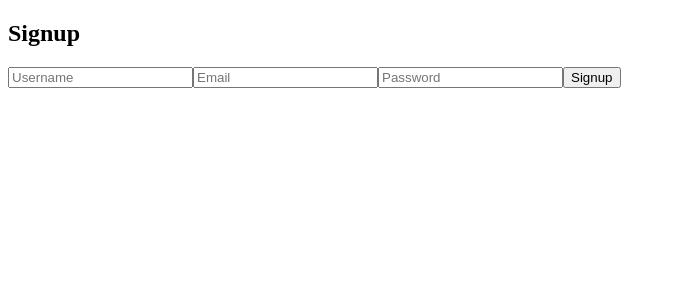
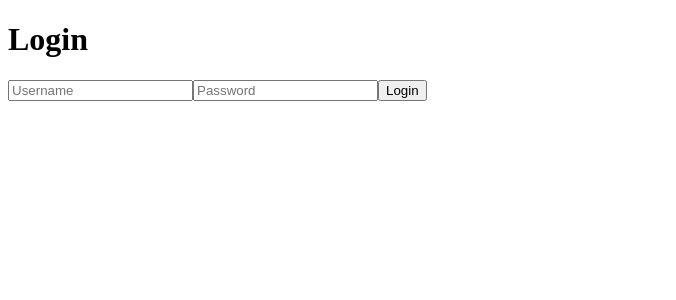
Before and after one commit to fazin-ahamed/DARC, a Next.js app in the folder frontend/: page /signup in a window 1280 px wide. Shown: the top 300 px of the page, without its empty margins (0-676 px from the left). Built offline with nearby package versions, Linux system fonts and the light colour scheme.

Commit message:
Update signup.js

```diff
--- a/frontend/pages/signup.js
+++ b/frontend/pages/signup.js
@@ -1,32 +1,27 @@
-import { useState } from 'react'
-import axios from 'axios'
-import { useRouter } from 'next/router'
+import React, { useState } from 'react';
+import axios from 'axios';
+import { useRouter } from 'next/router';
 
-export default function Signup() {
-  const [username, setUsername] = useState('')
-  const [password, setPassword] = useState('')
-  const [email, setEmail] = useState('')
-  const [error, setError] = useState('')
-  const router = useRouter()
+export default function Login() {
+    const [username, setUsername] = useState('');
+    const [password, setPassword] = useState('');
+    const router = useRouter();
 
-  const handleSignup = async (e) => {
-    e.preventDefault()
+    const handleSubmit = async (event) => {
+        event.preventDefault();
         try {
-      await axios.post(`${process.env.NEXT_PUBLIC_AUTH_ENDPOINT}/register`, {
-        username,
-        password,
-        email,
-      })
-      router.push('/login') // Redirect to login page on successful signup
-    } catch (err) {
-      setError('Signup failed. Please try again.')
+            const response = await axios.post(`${process.env.NEXT_PUBLIC_BACKEND_URL}/auth/login`, { username, password });
+            localStorage.setItem('token', response.data.access_token);
+            router.push('/');
+        } catch (error) {
+            console.error('Signup failed:', error);
         }
-  }
+    };
 
     return (
         <div>
-      <h2>Signup</h2>
-      <form onSubmit={handleSignup}>
+            <h1>Login</h1>
+            <form onSubmit={handleSubmit}>
                 <input
                     type="text"
                     placeholder="Username"
@@ -34,20 +29,13 @@ export default function Signup() {
                     onChange={(e) => setUsername(e.target.value)}
                 />
                 <input
-          type="email"
-          placeholder="Email"
-          value={email}
-          onChange={(e) => setEmail(e.target.value)}
-        />
-        <input
                     type="password"
                     placeholder="Password"
                     value={password}
                     onChange={(e) => setPassword(e.target.value)}
                 />
-        <button type="submit">Signup</button>
-        {error && <p>{error}</p>}
+                <button type="submit">Login</button>
             </form>
         </div>
-  )
+    );
 }
```
Lines whose indentation alone changed are shown as unchanged.
